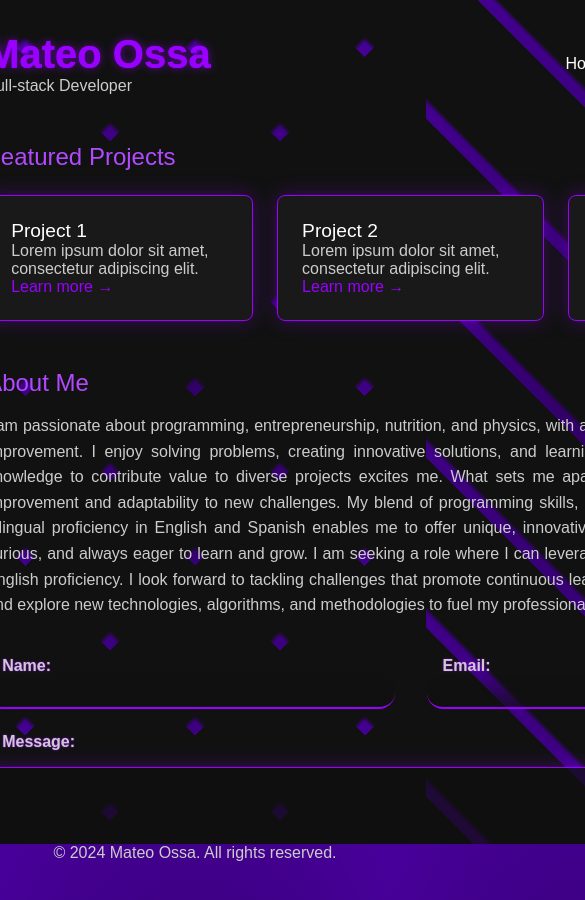
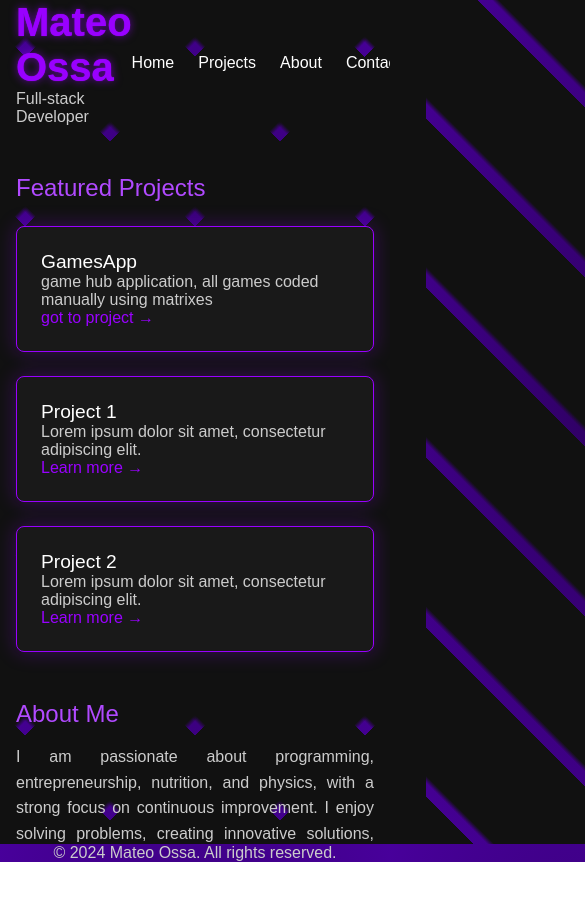
Before and after one commit to 00Mateo00/portfolio, a React (Vite) app: page / in a window 390 px wide. Shown: the top 900 px of the page, 585 px wide, since content can reach past the window. After the commit the page ends 862 px from the top, so only its background shows below. Built offline with nearby package versions, Linux system fonts and the light colour scheme; no server answers.

Commit message:
improvements to the responsiveness

```diff
--- a/src/App.scss
+++ b/src/App.scss
@@ -83,7 +83,7 @@ body {
 }
 
 .portfolio {
-  padding: 2rem 4rem 0;
+  padding: 1rem 4rem 0;
   width: 90rem;
   height: 100%;
   display: flex;
@@ -124,3 +124,20 @@ footer {
     color: $text-dark;
   }
 }
+
+// media queries
+@media screen and (max-width: 1322px) {
+  .portfolio {
+    width: 70rem;
+    aside {
+      display: none;
+    }
+  }
+}
+
+@media screen and (max-width: 1000px) {
+  .portfolio {
+    width: 100%;
+    padding: 0;
+  }
+}
--- a/src/components/Aboutme.jsx
+++ b/src/components/Aboutme.jsx
@@ -6,11 +6,14 @@ const Aboutme = () => {
     <section id="about" className="about">
       <h2 className="section__title">About Me</h2>
       <div className="about__content">
-        I am passionate about programming, entrepreneurship, nutrition, and physics, with a strong focus on continuous improvement. I enjoy solving problems, creating innovative
-        solutions, and learning new skills. Applying my knowledge to contribute value to diverse projects excites me. What sets me apart is my dedication to self-improvement and
-        adaptability to new challenges. My blend of programming skills, entrepreneurial mindset, my bilingual proficiency in English and Spanish enables me to offer unique, innovative
-        solutions. I am proactive, curious, and always eager to learn and grow. I am seeking a role where I can leverage my coding expertise and English proficiency. I look forward to
-        tackling challenges that promote continuous learning, enhance my abilities, and explore new technologies, algorithms, and methodologies to fuel my professional growth.
+        <p>
+          I am passionate about programming, entrepreneurship, nutrition, and physics, with a strong focus on continuous improvement. I enjoy solving problems, creating innovative
+          solutions, and learning new skills. Applying my knowledge to contribute value to diverse projects excites me. What sets me apart is my dedication to self-improvement and
+          adaptability to new challenges. My blend of programming skills, entrepreneurial mindset, my bilingual proficiency in English and Spanish enables me to offer unique,
+          innovative solutions. I am proactive, curious, and always eager to learn and grow. I am seeking a role where I can leverage my coding expertise and English proficiency. I
+          look forward to tackling challenges that promote continuous learning, enhance my abilities, and explore new technologies, algorithms, and methodologies to fuel my
+          professional growth.
+        </p>
       </div>
     </section>
   );
--- a/src/components/Projects.jsx
+++ b/src/components/Projects.jsx
@@ -6,7 +6,12 @@ const Projects = () => {
     <section className="projects">
       <h2>Featured Projects</h2>
       <div className="projects-grid">
-        {[1, 2, 3].map((item) => (
+        <div className="project-card">
+          <h3>GamesApp</h3>
+          <p>game hub application, all games coded manually using matrixes</p>
+          <a href="https://00mateo00.github.io/games-app/">got to project →</a>
+        </div>
+        {[1, 2].map((item) => (
           <div className="project-card" key={item}>
             <h3>Project {item}</h3>
             <p>Lorem ipsum dolor sit amet, consectetur adipiscing elit.</p>
--- a/src/components/aboutme.scss
+++ b/src/components/aboutme.scss
@@ -11,3 +11,6 @@
     text-align: justify;
   }
 }
+
+@media screen and (max-width: px) {
+}
--- a/src/components/projects.scss
+++ b/src/components/projects.scss
@@ -26,9 +26,6 @@
         font-size: 1.2rem;
       }
 
-      p {
-      }
-
       a {
         color: $electric-violet;
         text-decoration: none;
```
Also changed, not shown: 1 other file (tests, documents, lock files or other folders).
